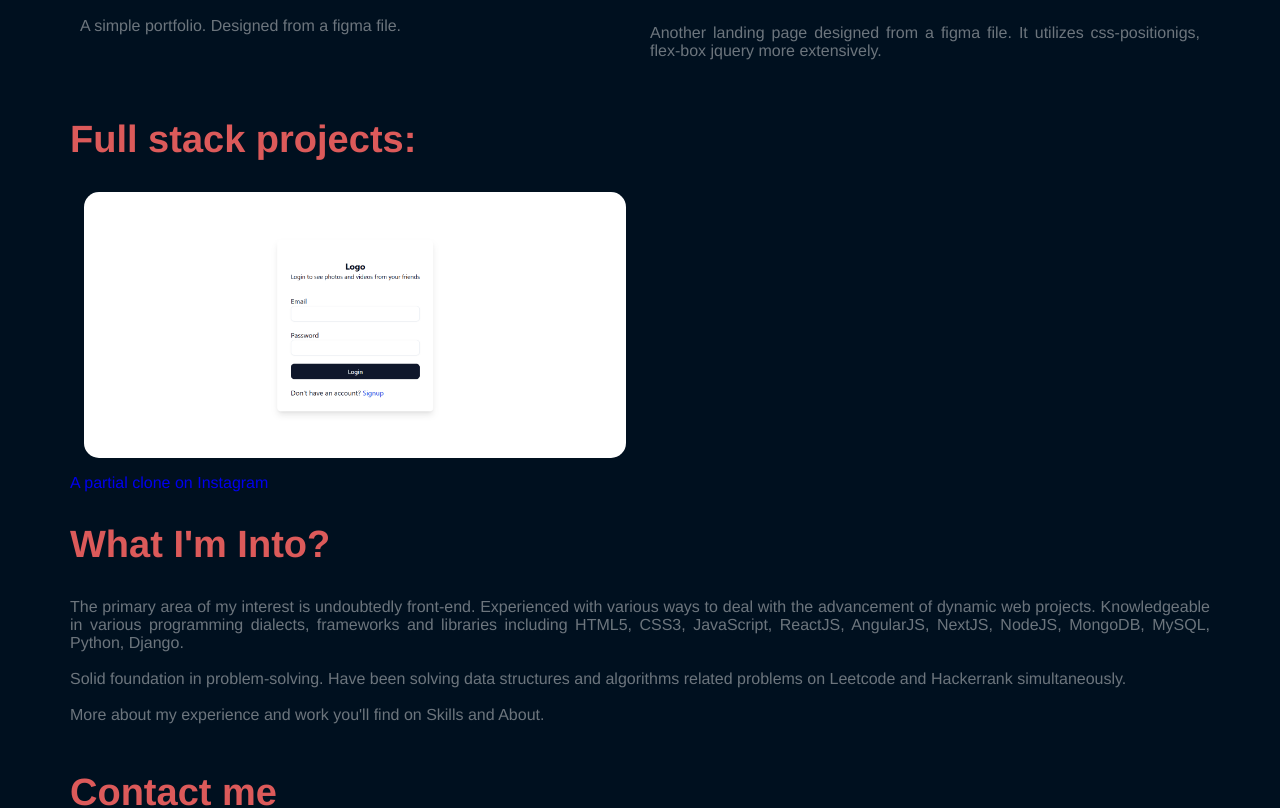
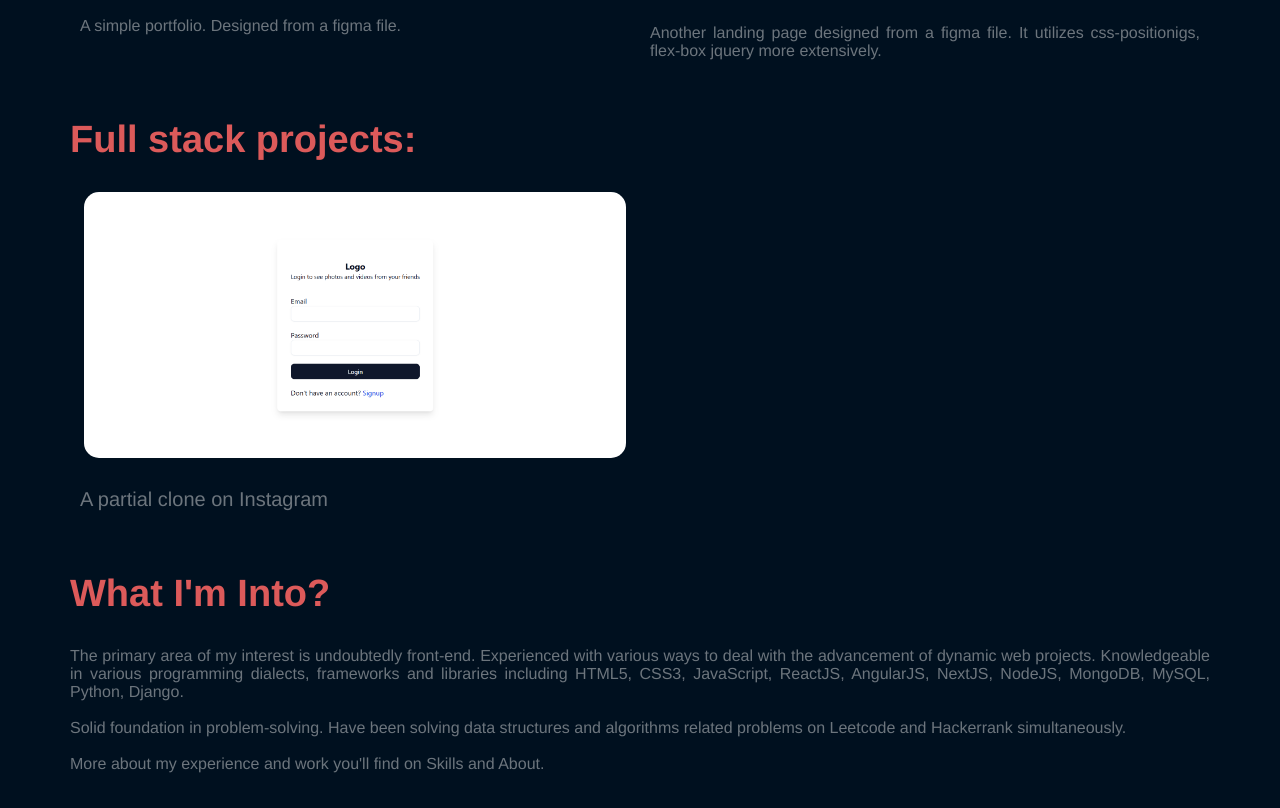
Before and after one commit to NafisTahmid/Nafis-s-portfolio, a React (Vite) app: page / in a window 1280 px wide. Shown: the part 1647-2455 px from the top of the page. Built offline with nearby package versions, Linux system fonts and the light colour scheme.

Commit message:
Full-stack projects updated two

```diff
--- a/src/components/Body.jsx
+++ b/src/components/Body.jsx
@@ -119,13 +119,9 @@ const Body = () => {
           </div>
         </div>
       </div>
-      <div className="full-stack-projects">
+      <div id="full-stack-projects">
         <h2>Full stack projects: </h2>
-        {/* <p>
-          A small gallery of recent landing pages designed by me. I've done them
-          all alone. It's only a drop in the ocean compared to the entire list.
-          Interested to see some more? Visit my work page.
-        </p> */}
+        <div className="line mt-5">
           <div className="half-width mt-5">
             <a
               style={{ textDecoration: "none" }}
@@ -136,6 +132,7 @@ const Body = () => {
               <img className="img-project" src={instagramClone} alt="" />
               <p className="mt-3">A partial clone on Instagram </p>
             </a>
+          </div>
         </div>
       </div>
 
```
Lines whose indentation alone changed are shown as unchanged.
